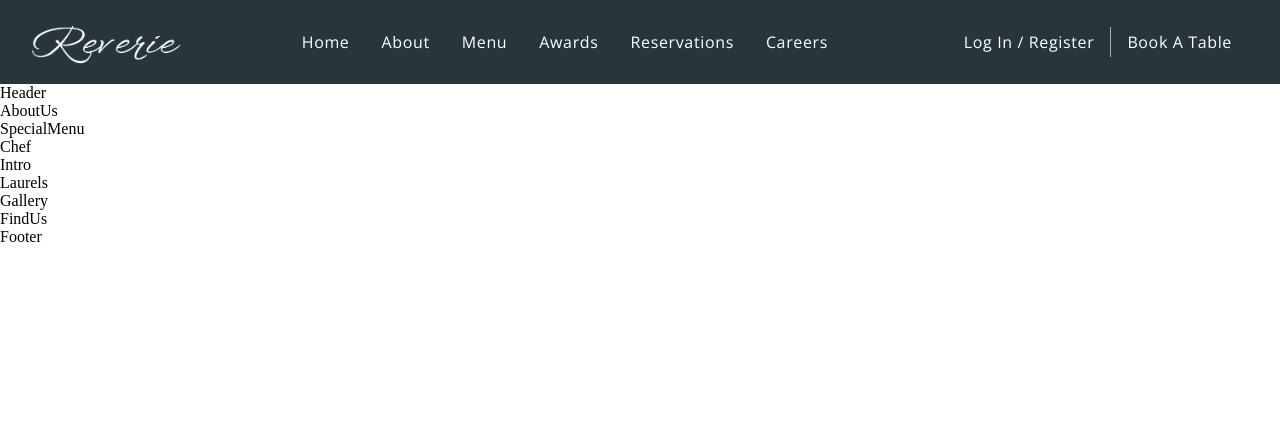
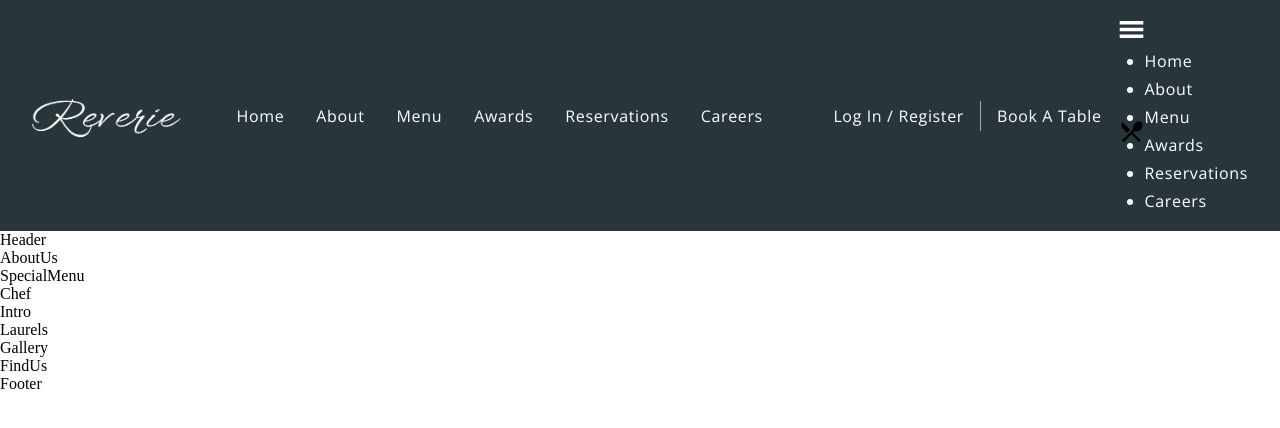
Before and after one commit to butlerem/reverie, a React (Create React App) app: page / in a window 1280 px wide. Shown: the top 428 px of the page. Built offline with nearby package versions, Linux system fonts and the light colour scheme; a web font is replaced by a local one.

Commit message:
base css

```diff
--- a/src/components/Navbar/Navbar.css
+++ b/src/components/Navbar/Navbar.css
@@ -57,3 +57,40 @@
     height: 30px;
     background-color: var(--color-grey);
 }
+
+.app__navbar-smallscreen {
+    display: none;
+}
+
+.app__navbar-smallscreen_overlay {
+    position: fixed;
+    top: 0;
+    left: 0;
+    width: 100%;
+    height: 100vh;
+    background: var(--color-black);
+    transition: 0.5s ease;
+
+    flex-direction: column;
+    z-index: 5;
+}
+
+.app__navbar-smallscreen_overlay .overlay__close {
+    font-size: 27px;
+    color: var(--color-golden);
+    cursor: pointer;
+
+    position: absolute;
+    top: 20px;
+    right: 20px;
+}
+
+@media screen and (max-width: 1150px) {
+    .app__navbar-links {
+        display: none;
+    }
+
+    .app__navbar-smallscreen {
+        display: flex;
+    }
+}
--- a/src/components/Navbar/Navbar.jsx
+++ b/src/components/Navbar/Navbar.jsx
@@ -23,6 +23,22 @@ const Navbar = () => (
       <div />
       <a href="/" className="p__opensans">Book a Table</a>
     </div>
+    <div className="app__navbar-smallscren_overlay flex">
+      <GiHamburgerMenu color= "#fff" fontSize={27} onClick={() => {}}/>
+
+      <div className='app__navbar-smallscren_overlay flex__center slide-bottom'>
+        <MdOutlineRestaurantMenu fontSize={27} className="overlay__close" onClick={() => {}}/>
+      <ul className= "app__navbar-smallscren-links">
+       <li className="p__opensans"><a href="#home">Home</a></li>
+        <li className="p__opensans"><a href="#about">About</a></li>
+        <li className="p__opensans"><a href="#menu">Menu</a></li>
+        <li className="p__opensans"><a href="#awards">Awards</a></li>
+        <li className="p__opensans"><a href="#reservations">Reservations</a></li>
+       <li className="p__opensans"><a href="#careers">Careers</a></li>
+      </ul>
+      </div>
+
+    </div>
   </nav>
 );
 
```
